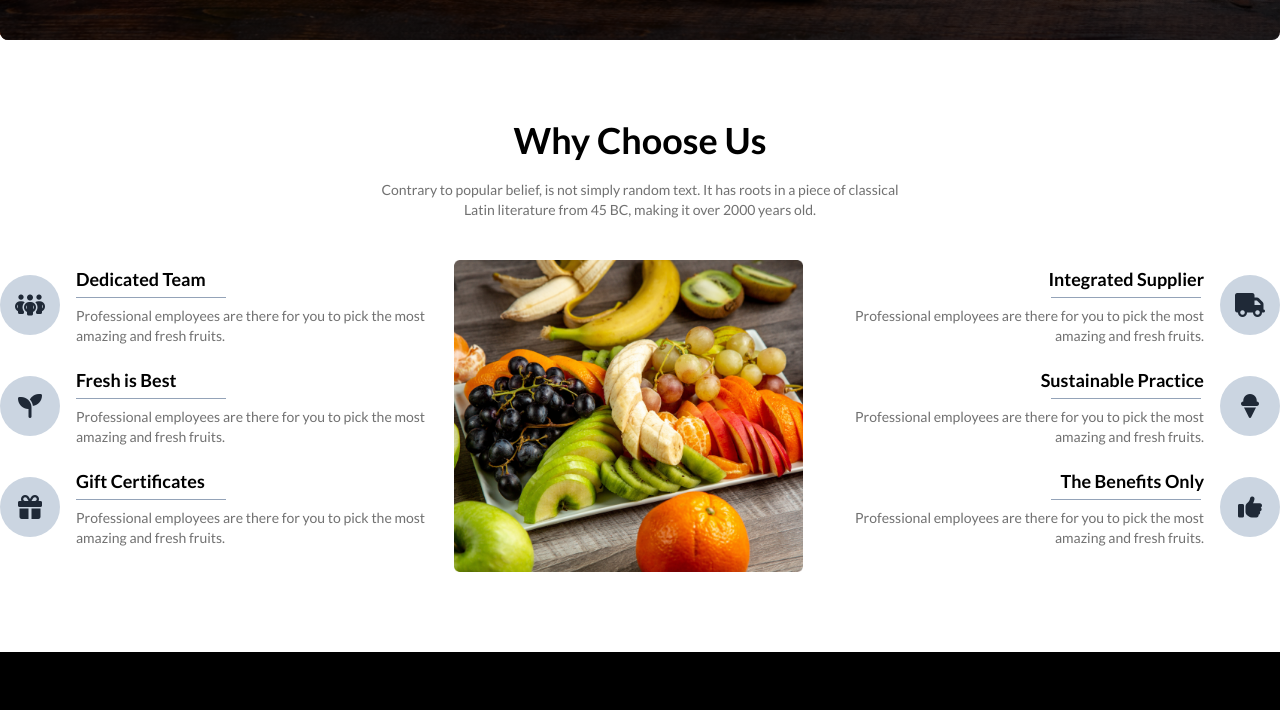
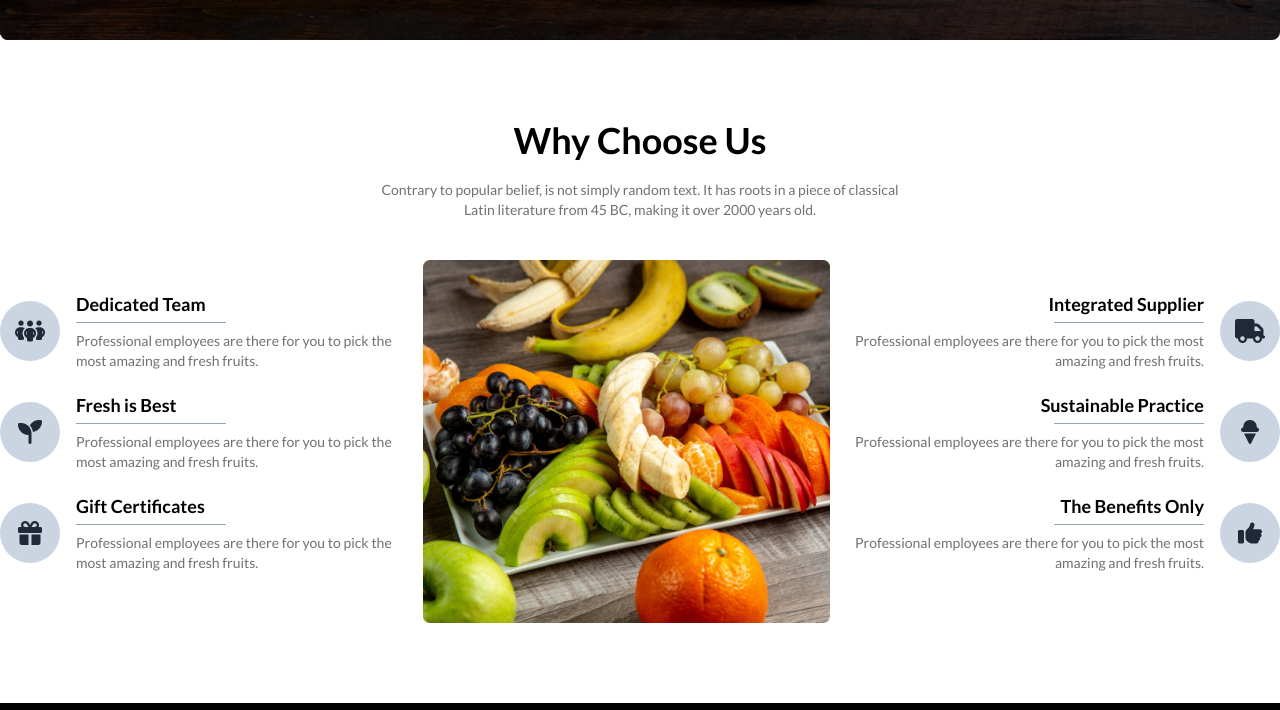
Before and after one commit to surovishimu/assignment-3, a plain HTML site: page index.html in a window 1280 px wide. Shown: the part 2420-3130 px from the top of the page. Drawn offline with nearby package versions, Linux system fonts and the light colour scheme.

Commit message:
why choose us section update

```diff
--- a/index.html
+++ b/index.html
@@ -30,7 +30,7 @@
 
         <nav
             class="lg:flex lg:flex-row lg:justify-around lg:items-center lg:bg-[#F85559] md:bg-[#F85559] rounded-full flex  justify-around items-center mt-2 lg:ml-5 lg:mr-5 md:ml-5 md:mr-5 ">
-            <div class="hidden lg:flex">
+            <div class="hidden lg:flex ">
                 <div>
                     <ul class="lg:flex lg:justify-around lg:items-center gap-4 text-white">
                         <li><a>Home</a></li>
@@ -633,18 +633,16 @@
         <!-- Team section end -->
 
         <!-- why  choose us section start -->
-
-        <section class="container mx-auto ">
-            <div class="mt-20 container mx-auto text-center">
+        <div class="container mx-auto">
+            <div class="mt-20  text-center">
                 <h1 class="text-black text-4xl font-bold mb-5">Why Choose Us</h1>
                 <p class="text-[#12121299] text-sm ">Contrary to popular belief, is not simply random text. It has roots
                     in a piece of classical <br> Latin
                     literature from 45 BC, making it over 2000 years old.</p>
             </div>
-            <div
-                class="flex lg:flex-row md:flex-col flex-col justify-around items-center gap-10 mt-10 max-w-[1440px]  ">
-                <div class="flex lg:flex-row md:flex-col-reverse flex-col-reverse justify-center items-center gap-5">
-                    <div>
+
+            <div class="flex justify-center items-center gap-4 lg:flex-row md:flex-col flex-col mt-10">
+                <div class="flex-1 lg:order-1 md:order-2 order-2">
                     <div class="flex lg:flex-row md:flex-col flex-col  items-center gap-4 mb-5">
                         <div><i
                                 class="fa-solid fa-people-group h-[60px] w-[60px] bg-slate-300 flex justify-center items-center rounded-full text-2xl"></i>
@@ -685,16 +683,12 @@
 
                     </div>
                 </div>
-                    <div>
 
-                        <img class="" src="./images/whychoose1.png" alt="">
-
-                    </div>
+                <div class="flex-1 lg:order-2 md:order-1 order-1 lg:mb-0 md:mb-5 mb-5 ">
+                    <img class="w-full" src="./images/whychoose1.png" alt="">
                 </div>
 
-
-
-                <div class="lg:text-right md:text-left">
+                <div class="flex-1 lg:order-3 md:order-3 order-3">
                     <div class="flex lg:flex-row-reverse md:flex-col flex-col  items-center gap-4 mb-5">
                         <div><i
                                 class="fa-solid fa-truck h-[60px] w-[60px] bg-slate-300 flex justify-center items-center rounded-full text-2xl"></i>
@@ -734,10 +728,12 @@
                         </div>
 
                     </div>
+                </div>
+            </div>
+
 
         </div>
-            </div>
-        </section>
+
         <!-- why  choose us section end -->
     </main>
     <footer class="bg-black mt-20 w-full h-80 pt-20">
@@ -746,7 +742,8 @@
             <h2 class="text-2xl text-white font-bold">Fruit Burst</h2>
         </div>
         <div class="">
-            <ul class="lg:flex justify-center items-center lg:gap-7 text-white text-sm font-thin mb-7 grid grid-cols-4 gap-4 ml-4 md:flex  md:gap-5">
+            <ul
+                class="lg:flex justify-center items-center lg:gap-7 text-white text-sm font-thin mb-7 grid grid-cols-4 gap-4 ml-4 md:flex  md:gap-5">
                 <li><a href="">Home</a></li>
                 <li><a href="">About Us</a></li>
                 <li><a href="">Shop</a></li>
```
Lines whose indentation alone changed are shown as unchanged.
